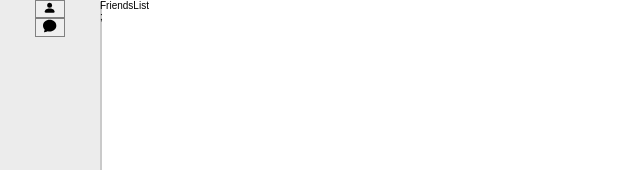
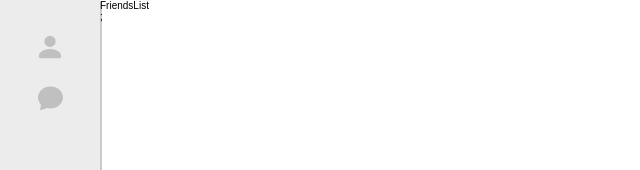
Before and after one commit to tuna-talk/tuna-talk-frontend, a React (Create React App) app: page /friendsList in a window 1280 px wide. Shown: the top 170 px of the page, without its empty margins (0-640 px from the left). Built offline with nearby package versions, Linux system fonts and the light colour scheme.

Commit message:
button 설정 추가

```diff
--- a/src/components/button/Button.jsx
+++ b/src/components/button/Button.jsx
@@ -1,7 +1,7 @@
 import React from "react";
 import styled, { css } from "styled-components";
 
-const Button = ({ children, size, ...restProps }) => {
+const Button = ({ size, children, ...restProps }) => {
   return (
     <StyledButton {...restProps} size={size}>
       {children}
@@ -10,26 +10,43 @@ const Button = ({ children, size, ...restProps }) => {
 };
 
 export default Button;
-
 const StyledButton = styled.button`
-  height: auto;
-  border: 1px solid gray;
+  border: none;
+  outline: none;
+  cursor: pointer;
+  background-color: ${({ bc }) => bc};
+  color: ${({ color }) => color};
+  font-size: ${({ fs }) => fs};
+  &:active {
+    color: ${({ activeC }) => activeC};
+    background-color: ${({ activeBc }) => activeBc};
+  }
+  &:hover {
+    color: ${({ hoverC }) => hoverC};
+    background-color: ${({ hoverBc }) => hoverBc};
+  }
+  padding: ${({ padding }) => padding};
+  margin: ${({ margin }) => margin};
   ${(props) => {
     if (props.size === "l") {
       return css`
-        width: 120px;
+        height: 50px;
+        width: 200px;
       `;
     } else if (props.size === "m") {
       return css`
-        width: 80px;
+        height: 45px;
+        width: 130px;
       `;
     } else if (props.size === "s") {
       return css`
-        width: 40px;
+        height: 40px;
+        width: 100px;
       `;
     } else {
       return css`
-        width: 30px;
+        height: 40px;
+        width: 100px;
       `;
     }
   }}
```
